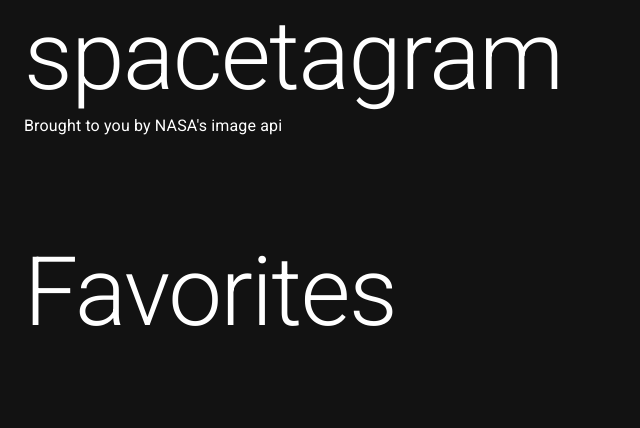
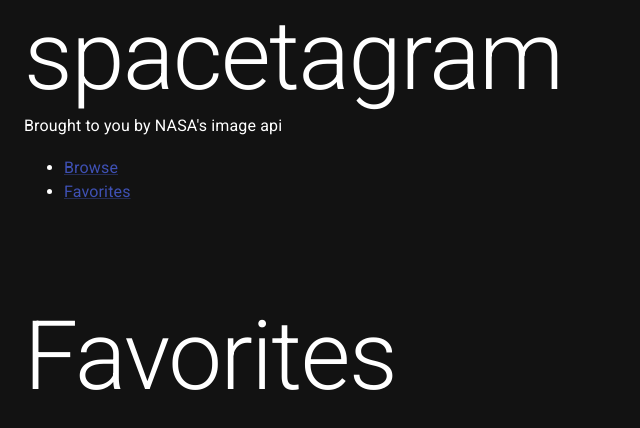
Before and after one commit to armiantos/spacetagram, a React (Create React App) app: page /favorites in a window 1280 px wide. Shown: the top 428 px of the page, without its empty margins (0-640 px from the left). Built offline with nearby package versions, Linux system fonts and the light colour scheme.

Commit message:
Add unstyled navigation to /favorites

```diff
--- a/src/App.tsx
+++ b/src/App.tsx
@@ -9,17 +9,15 @@
 
 function App() {
     return (
-        <>
+        <BrowserRouter>
             <Heading />
             <Container maxWidth="xl" sx={{ marginTop: theme.spacing(12) }}>
-                <BrowserRouter>
-                    <Routes>
-                        <Route path="/favorites" element={<Favorites />} />
-                        <Route path="/" element={<Browse />} />
-                    </Routes>
-                </BrowserRouter>
+                <Routes>
+                    <Route path="/favorites" element={<Favorites />} />
+                    <Route path="/" element={<Browse />} />
+                </Routes>
             </Container>
-        </>
+        </BrowserRouter>
     );
 }
 
--- a/src/shared_components/Heading.tsx
+++ b/src/shared_components/Heading.tsx
@@ -1,14 +1,31 @@
 import React from 'react';
 import Typography from '@mui/material/Typography';
 import Container from '@mui/material/Container';
+import Link from '@mui/material/Link';
+import { Link as RouterLink } from 'react-router-dom';
 
 export function Heading() {
     return (
-        <Container maxWidth="xl">
+        <Container maxWidth="xl" component="header">
             <Typography variant="h1">spacetagram</Typography>
             <Typography variant="subtitle1">
                 Brought to you by NASA&apos;s image api
             </Typography>
+
+            <nav>
+                <ul>
+                    <li>
+                        <Link component={RouterLink} to="/">
+                            Browse
+                        </Link>
+                    </li>
+                    <li>
+                        <Link component={RouterLink} to="/favorites">
+                            Favorites
+                        </Link>
+                    </li>
+                </ul>
+            </nav>
         </Container>
     );
 }
```
